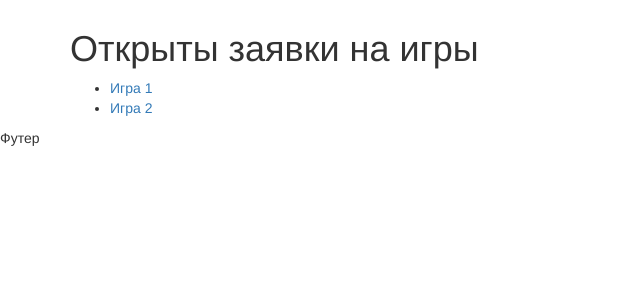
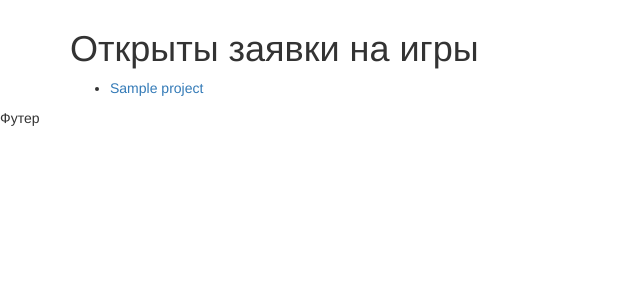
Before and after one commit to joinrpg/joinrpg-unused, a Django app: page /claims/project/discover in a window 1280 px wide. Shown: the part 51-351 px from the top of the page, without its empty margins (0-640 px from the left). Run offline with Django 3.2, Linux system fonts and the light colour scheme; tables that the repository leaves empty hold one stand-in row (values such as "Sample post"); some libraries are stand-ins or nearby versions.

Commit message:
Can add projects and view properties

```diff
--- a/claims/models.py
+++ b/claims/models.py
@@ -174,7 +174,22 @@ class ProjectAcl(JRModel):
     can_write_comments = models.BooleanField(default=True)
     can_accept_money = models.BooleanField(default=True)
     can_setup_fields = models.BooleanField(default=False)
-    can_grant_acl = models.BooleanField(default=True)
+    can_grant_acl = models.BooleanField(default=False)
+    can_change_project_properties = models.BooleanField(default=False)
+
+    @staticmethod
+    def create_author_fullcontrol(project):
+        self = ProjectAcl()
+        self.project = project
+        self.user = project.author
+        self.can_change_player_fields = True
+        self.can_write_comments = True
+        self.can_accept_money = True
+        self.can_setup_fields = True
+        self.can_grant_acl = True
+        self.can_change_project_properties = True
+        return self
+
 
 # Группы полей заявок в проекте
 class ProjectFieldGroup(JRModel):
--- a/claims/templates/projects/discover.html
+++ b/claims/templates/projects/discover.html
@@ -1,14 +1,15 @@
 {% extends "common/base.html" %}
-
-{% load bootstrap3 %}
 
 {% block pagetitle %} Joinrpg: Заявиться на игру {% endblock %}
 {% block content %}
 <h1>Открыты заявки на игры</h1>
 <section>
     <ul>
-        <li><a href="{% url 'project_start' 1 %}">Игра 1</a></li>
-        <li><a href="{% url 'project_start' 2 %}">Игра 2</a></li>
+        {% for project in project_list %}
+            <li><a href="{% url 'project_start' project.id %}">{{project.name}}</a></li>
+        {% empty %}
+            <li>К сожалению, никаких игр нет</li>
+        {% endfor %}
     </ul>
 </section>
 {% endblock %}
--- a/claims/templates/start.html
+++ b/claims/templates/start.html
@@ -18,6 +18,7 @@
     <ul>
         <li>Игра 1</li>
         <li>Игра 2</li>
+        <li><a href="{% url 'project_create' %}">Добавить базу персонажей для моей игры</a></li>
     </ul>
 </section>
 {% endblock %}
--- a/claims/urls.py
+++ b/claims/urls.py
@@ -8,5 +8,6 @@ urlpatterns = patterns('',
 
     #project area
     url(r'^project/discover/?$', views.project_discover, name='project_discover'),
-    url(r'^project/([0-9]+)/?$', views.project_start, name='project_start'),
+    url(r'^project/create/?$', views.project_create, name='project_create'),
+    url(r'^project/(?P<project_id>[0-9]+)/?$', views.project_start, name='project_start'),
 )
--- a/claims/views.py
+++ b/claims/views.py
@@ -1,5 +1,7 @@
-from django.shortcuts import render
+from django.shortcuts import render, redirect
 from django.http import HttpResponse
+from django.forms import ModelForm
+from claims import models
 
 def index(request):
     return render(request, 'start.html')
@@ -8,7 +10,33 @@ def about(request):
     return render(request, 'about.html')
 
 def project_discover(request):
-    return render(request, 'projects/discover.html')
+    return render(request, 'projects/discover.html', {'project_list': models.Project.objects.all()}) #TODO filter by is_visible
+
+#this should be moved elsewhere, probably
+class CreateProjectForm(ModelForm):
+    class Meta:
+        model = models.Project
+        fields = ['name', 'external_uri', 'description', 'game_begin_date', 'game_end_date']
+
+def project_create(request):
+    if request.method == 'POST':
+        form = CreateProjectForm(request.POST)
+        if form.is_valid():
+            instance = form.save (commit=False) # Не сохраняем пока в базу данных
+            instance.author = models.User.objects.first() # TODO[Dair] Как сохранять здесь правильного пользователя?
+            instance.status = models.ProjectStatus.objects.filter(is_default_status=True).first()
+            instance.save() #Сохраняем
+            root_acl = models.ProjectAcl.create_author_fullcontrol(instance)
+            root_acl.save() #grant author fullcontrol rights
+            root_object = models.Object()
+            root_object.project = instance
+            root_object.name = 'Вся игра'
+            root_object.author = instance.author
+            root_object.save()
+            return redirect('project_start', project_id = instance.id)
+    else:
+        form = CreateProjectForm()
+    return render(request, 'projects/create.html', {'form': form})
 
 def project_start(request, project_id):
-    return render(request, 'projects/start.html', {'project': {'name':'Ведьмак:Большая Игра'}})
+    return render(request, 'projects/start.html', {'project': models.Project.objects.get(id=project_id)})
```
Also changed, not shown: claims/templates/projects/create.html (added, +14 -0 lines), claims/templates/projects/start.html (+6 -1 lines), claims/migrations/0003_auto_20141116_2035.py (added).
